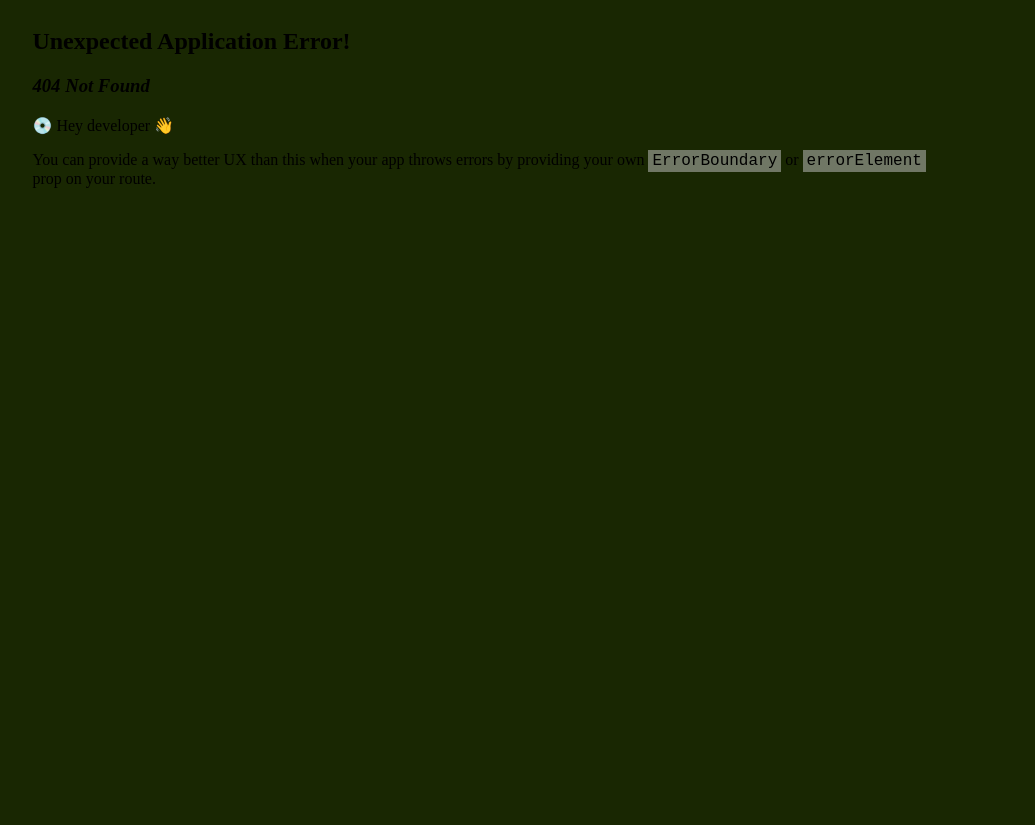
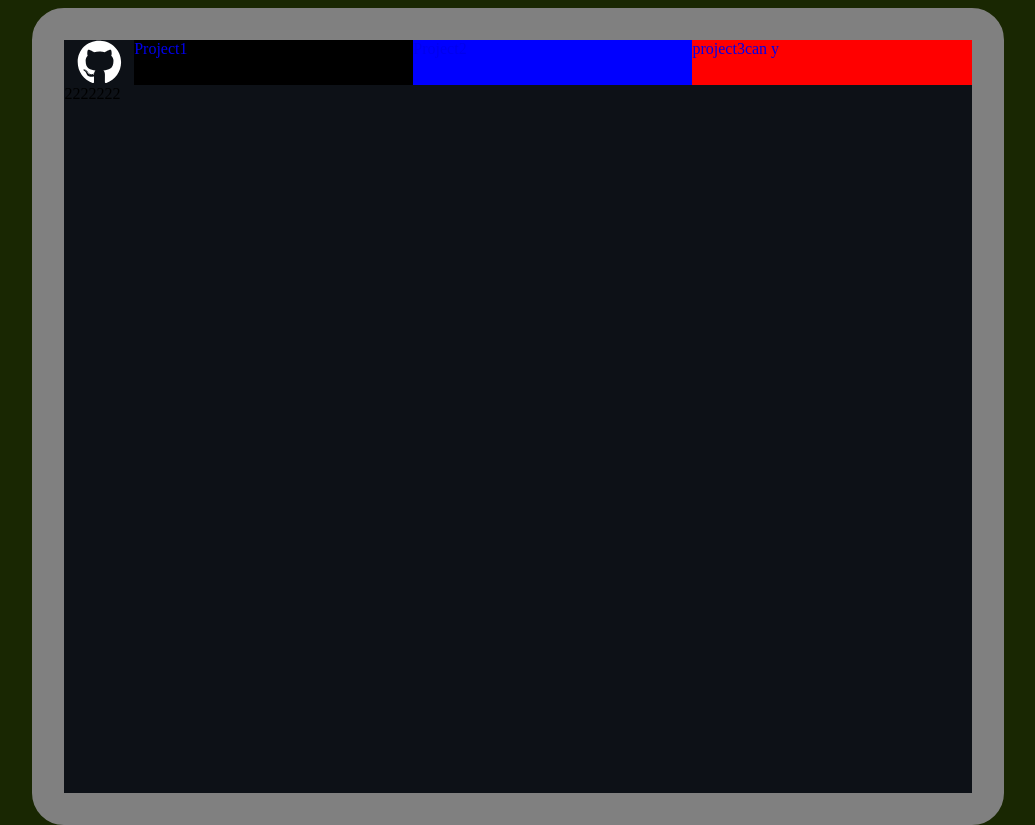
Before and after one commit to coryFinkbeiner/my_website, a React (Vite) app: page /github/project2 in a window 1280 px wide. Before the commit this address had no page. Shown: the whole page, without its empty margins (154-1189 px from the left). Built offline with nearby package versions, Linux system fonts and the light colour scheme.

Commit message:
github link working

```diff
--- a/src/App.jsx
+++ b/src/App.jsx
@@ -13,6 +13,10 @@ import Resume from './Pages/Resume'
 import Github from './Pages/Github'
 import Contact from './Pages/Contact'
 
+import Project1 from './SubPages/Project1'
+import Project2 from './SubPages/Project2'
+import Project3 from './SubPages/Project3'
+
 function App() {
 
   return (
@@ -27,7 +31,9 @@ function App() {
               <Route path="contact" element={<Contact />} />
 
               <Route path="github" element={<Github />}>
-
+                <Route path="project1" element={<Project1 />}/>
+                <Route path="project2" element={<Project2 />}/>
+                <Route path="project3" element={<Project3 />}/>
               </Route>
 
             </Route>
--- a/src/Pages/Github.jsx
+++ b/src/Pages/Github.jsx
@@ -1,8 +1,74 @@
 import React from 'react'
+import { Outlet, Link } from 'react-router-dom'
+import { FaGithub } from 'react-icons/fa';
 
 function Github() {
   return (
-    <div>Github</div>
+    <div
+      style={{
+        display: 'grid',
+        gridTemplateRows: '1fr 20fr',
+        backgroundColor: '#0d1117',
+      }}
+    >
+      <div
+        style={{
+          display: 'grid',
+          gridTemplateColumns: '.25fr 1fr 1fr 1fr',
+          // backgroundColor: 'black',
+        }}
+      >
+
+      <FaGithub
+        style={{
+          color: 'white',
+          justifySelf: 'center',
+          alignSelf: 'center',
+          fontSize: '2.8rem',
+        }}
+        onClick={() => window.open('https://github.com/coryFinkbeiner', '_blank', 'noopener,noreferrer')}
+      />
+
+
+
+        <Link to='/github/project1'
+          style={{ textDecoration: 'none' }}
+        >
+          <div
+            style={{
+              backgroundColor: 'black',
+              height: '100%'
+            }}
+          >Project1
+          </div>
+        </Link>
+        <Link to='/github/project2'
+          style={{ textDecoration: 'none' }}
+        >
+          <div
+            style={{
+              backgroundColor: 'blue',
+              height: '100%'
+            }}
+          >Project2
+          </div>
+        </Link>
+        <Link to='/github/project3'
+          style={{ textDecoration: 'none' }}
+        >
+          <div
+            style={{
+              backgroundColor: 'red',
+              height: '100%'
+            }}
+          >project3can y
+          </div>
+        </Link>
+      </div>
+
+      <Outlet />
+
+    </div>
   )
 }
 
--- /dev/null
+++ b/src/SubPages/Project1.jsx
@@ -0,0 +1,9 @@
+import React from 'react'
+
+function Project1() {
+  return (
+    <div>Project1</div>
+  )
+}
+
+export default Project1
--- /dev/null
+++ b/src/SubPages/Project2.jsx
@@ -0,0 +1,11 @@
+import React from 'react'
+
+function Project2() {
+  return (
+    <div>
+      2222222
+    </div>
+  )
+}
+
+export default Project2
--- /dev/null
+++ b/src/SubPages/Project3.jsx
@@ -0,0 +1,11 @@
+import React from 'react'
+
+function Project3() {
+  return (
+    <div>
+      \11111\\\
+    </div>
+  )
+}
+
+export default Project3
--- a/src/index.css
+++ b/src/index.css
@@ -14,3 +14,30 @@
   height: 97vh;
   max-height: 90%;
 }
+
+.github-container {
+  display: flex;
+  flex-direction: column;
+  height: 100vh;
+}
+
+.github-header {
+  background-color: #0b1018;
+  color: #fff;
+  padding: 10px;
+  display: flex;
+  align-items: center;
+}
+
+.github-link {
+  color: #fff;
+  text-decoration: none;
+  margin-right: 20px;
+  padding: 10px;
+  border-radius: 5px;
+  transition: background-color 0.3s ease-in-out;
+}
+
+.github-link:hover {
+  background-color: #30363d;
+}
```
